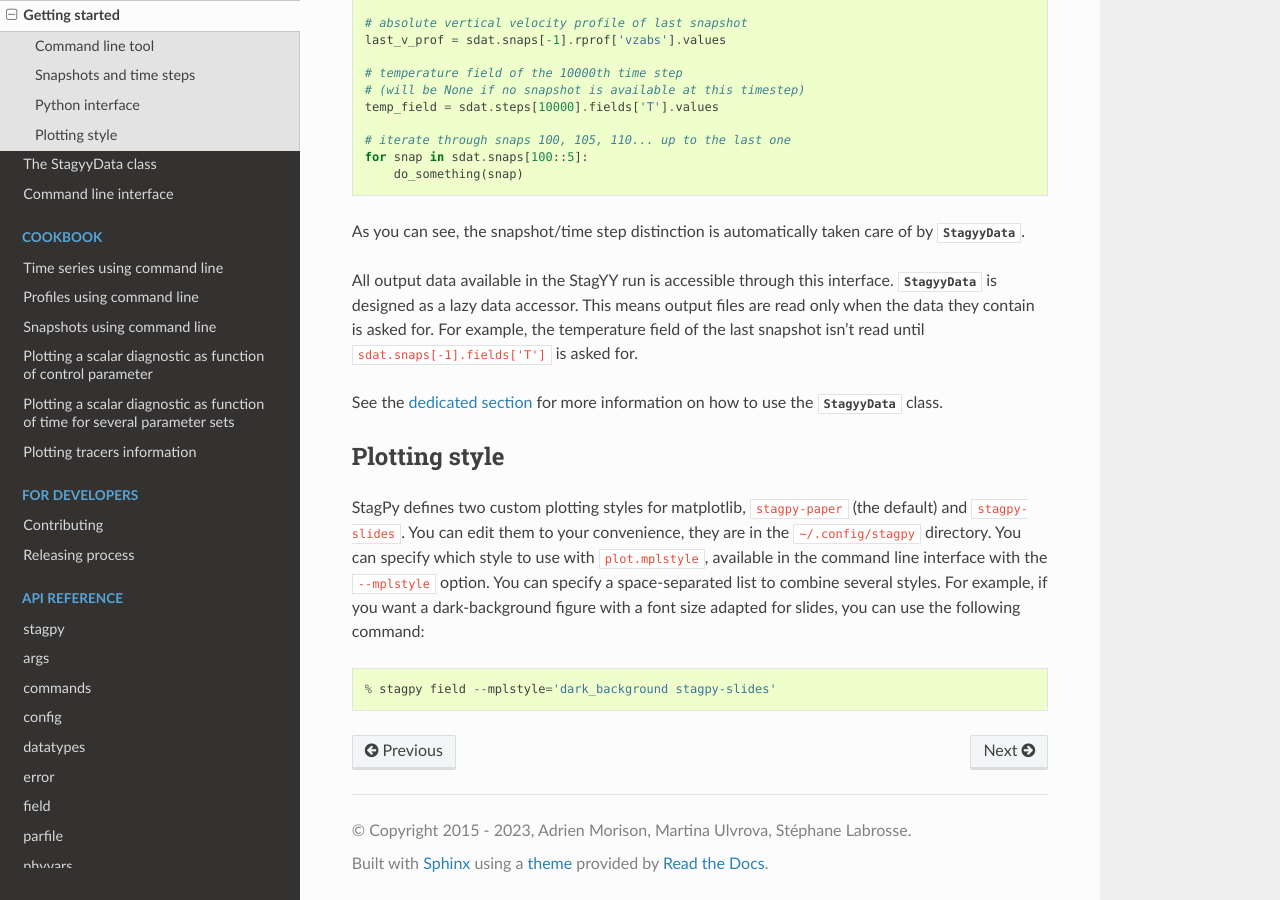
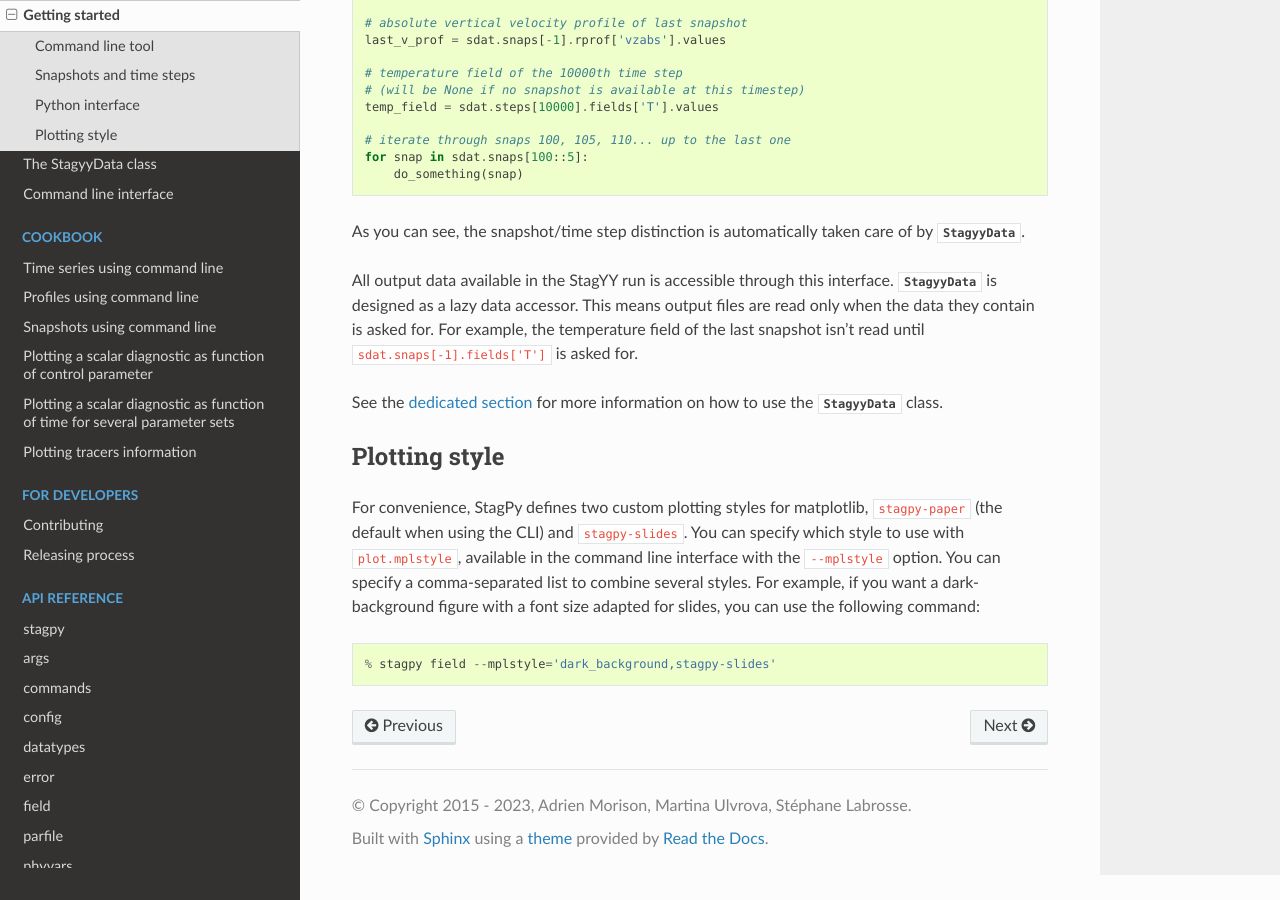
Before and after one commit to StagPython/StagPy, a Sphinx documentation site: the page built from docs/sources/tuto.rst, in a window 1280 px wide and 900 px high, scrolled down 2026 px. Built offline with Sphinx 7.4.7 and the Read the Docs theme 2.0.0, drawn with Linux system fonts in a browser that asks for light colours; the version number could not be read and is left out.

Commit message:
Update docs

```diff
--- a/docs/sources/stagyydata.rst
+++ b/docs/sources/stagyydata.rst
@@ -81,7 +81,7 @@ Parameters set in the ``par`` file are accessible through the
 a dictionary of dictionaries.  For example, to access the Rayleigh number from
 the ``refstate`` section of the par file, one can use
 ``sdat.par['refstate']['ra0']``. Parameters that are not set in the par file
-are given a default value according to the par file ``~/.config/stagpy/par``.
+are given a default value.
 
 Radial profiles
 ---------------
--- a/docs/sources/tuto.rst
+++ b/docs/sources/tuto.rst
@@ -112,12 +112,12 @@ use the :class:`~stagpy.stagyydata.StagyyData` class.
 Plotting style
 --------------
 
-StagPy defines two custom plotting styles for matplotlib, ``stagpy-paper`` (the
-default) and ``stagpy-slides``.  You can edit them to your convenience, they
-are in the ``~/.config/stagpy`` directory.  You can specify which style to use
-with ``plot.mplstyle``, available in the command line interface with the
-``--mplstyle`` option.  You can specify a space-separated list to combine
-several styles.  For example, if you want a dark-background figure with a
-font size adapted for slides, you can use the following command::
+For convenience, StagPy defines two custom plotting styles for matplotlib,
+``stagpy-paper`` (the default when using the CLI) and ``stagpy-slides``. You
+can specify which style to use with ``plot.mplstyle``, available in the command
+line interface with the ``--mplstyle`` option.  You can specify a
+comma-separated list to combine several styles.  For example, if you want a
+dark-background figure with a font size adapted for slides, you can use the
+following command::
 
-   % stagpy field --mplstyle='dark_background stagpy-slides'
+   % stagpy field --mplstyle='dark_background,stagpy-slides'
```
Also changed, not shown: docs/sources/cli.rst (+1 -11 lines), docs/sources/install.rst (+9 -5 lines).
